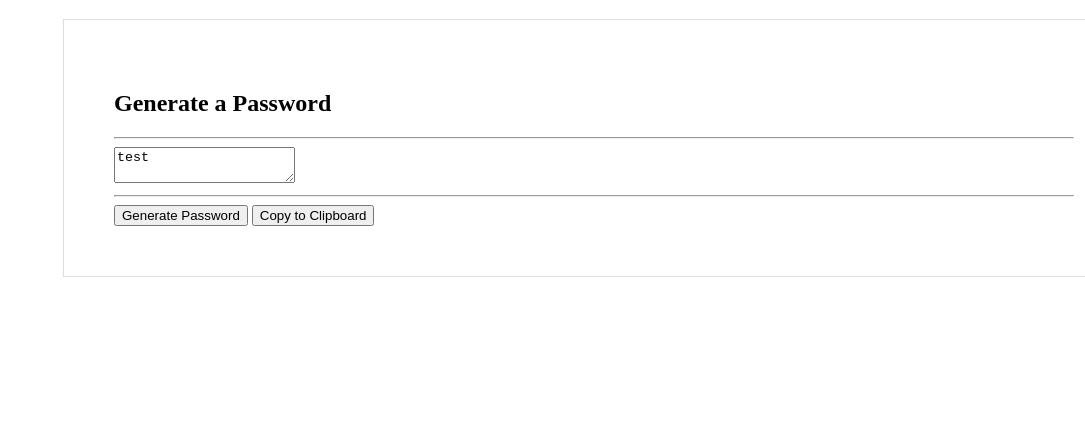
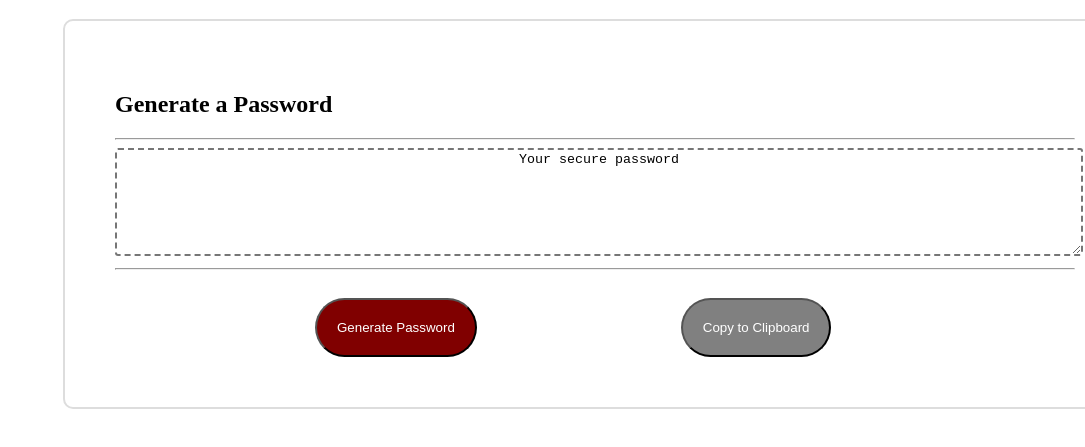
Before and after one commit to phpatel43/password-generator, a plain HTML site: page index.html in a window 1280 px wide. Shown: the part 61-508 px from the top of the page, without its empty margins (195-1280 px from the left). Drawn offline with Linux system fonts and the light colour scheme.

Commit message:
look nice

```diff
--- a/index.html
+++ b/index.html
@@ -18,7 +18,7 @@
         <textarea id=text></textarea>
         <hr>
         <button id="generate">Generate Password</button>
-        <button id="generate">Copy to Clipboard</button>
+        <button id="copy">Copy to Clipboard</button>
 
 
     </div>
--- a/script.js
+++ b/script.js
@@ -48,5 +48,15 @@ function Character() {
     console.log(passArr)
 }
 
+function generate(passwordArr, passwordLength) {
+    var password = ""
+    passwordLength = parseInt(passwordLength)
+    for (let k = 0; k < passwordLength; k++) {
+        var whichArray = Math.floor(Math.random()*passwordArr.length);
+        password += passwordArr[whichArray][Math.floor(math.random()*passwordArr[whichArray].length)]
+    }
+    console.log(password)
+}
 
-document.getElementById("text").value="test"
+
+document.getElementById("text").value="Your secure password"
--- a/style.css
+++ b/style.css
@@ -8,7 +8,41 @@ body {
     max-width: 960px;
     padding: 50px;
     margin-left: 250px;
-    border: 1px solid #dddddd;
+    border: 2px solid #dddddd;
     text-align: left;
     clear: both;
+    border-radius: 10px;
 }
+
+.form {
+    box-sizing: content-box;
+
+
+}
+
+#generate {
+    background-color: maroon;
+    padding: 20px;
+    margin-left: 200px;
+    border-radius: 50px;
+    margin-top: 20px;
+    color: white;
+}
+
+#copy {
+    background-color: grey;
+    padding: 20px;
+    margin-left: 200px;
+    border-radius: 50px;
+    margin-top: 20px;
+    color: white;
+}
+
+#text {
+    border-style: dashed;
+    border-width: 2px;
+    border-radius: 3px;
+    width: 100%;
+    min-height: 100px;
+    text-align: center;
+}
```
